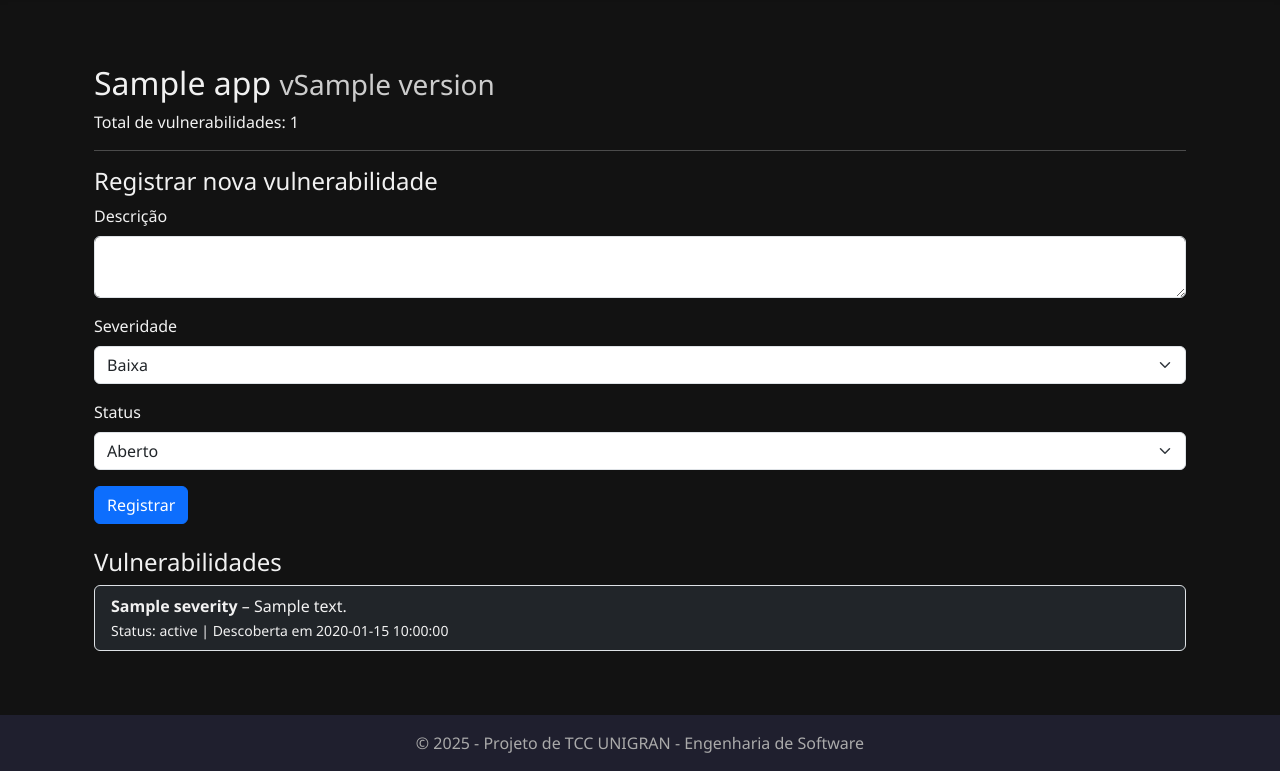
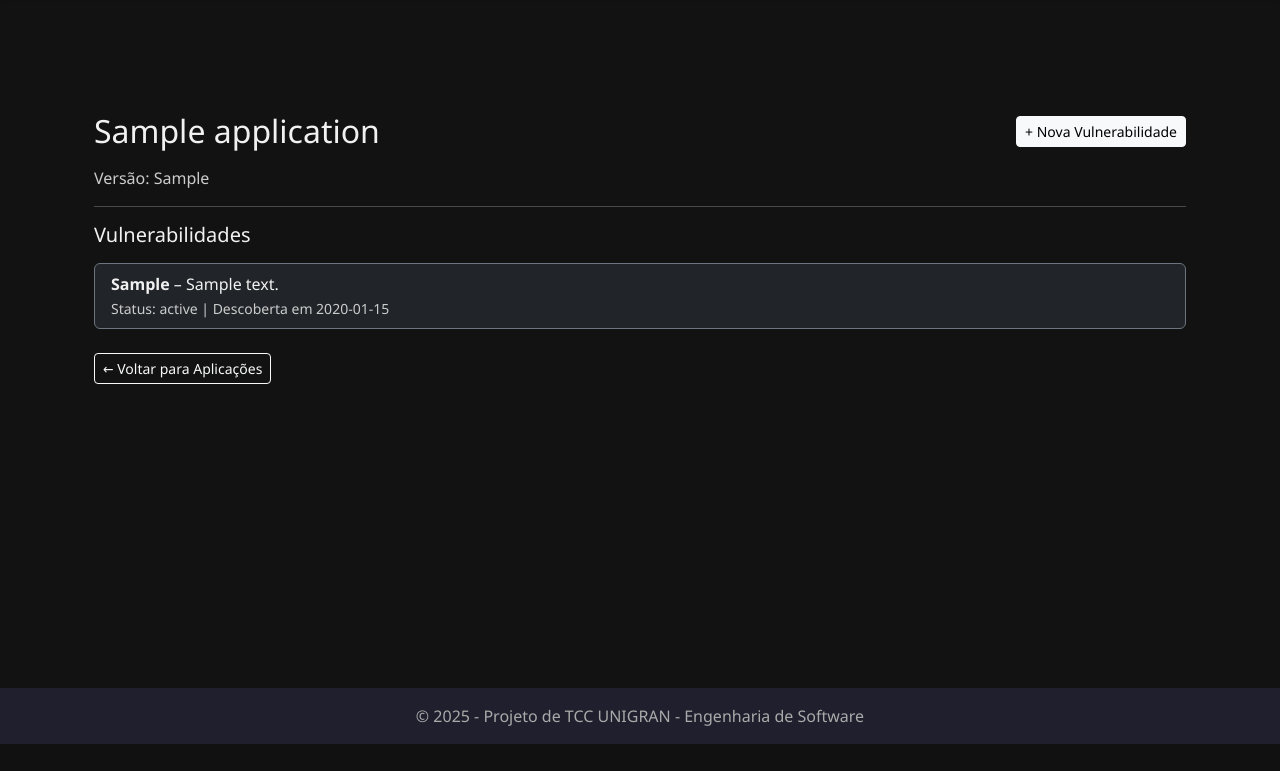
Before and after one commit to domssilva/unigran-tcc-app, a Flask app: template app/templates/app_detail.html in a window 1280 px wide. Shown: the part 56-827 px from the top of the page. After the commit the page ends 800 px from the top, so only its background shows below. Run offline with Flask 3, Linux system fonts and the light colour scheme; tables that the repository leaves empty hold one stand-in row (values such as "Sample post"); the template is opened without the code that fills it: values that come from a table or form of the project are taken from there, most other values are stand-ins (such as "Sample title", 1, 10 or a date in 2020).

Commit message:
feature: add app/appid page

```diff
--- a/app/templates/app_detail.html
+++ b/app/templates/app_detail.html
@@ -3,51 +3,34 @@
 {% block title %}{{ app.name }}{% endblock %}
 
 {% block content %}
-<div class="container">
-    <h2>{{ app.name }} <small class="text-muted">v{{ app.version }}</small></h2>
-    <p>Total de vulnerabilidades: {{ app.vulnerabilities_count }}</p>
+<div class="container mt-5">
+    <div class="d-flex justify-content-between align-items-center mb-3">
+        <h2 class="mb-0">{{ app.name }}</h2>
+        <a href="#" class="btn btn-light btn-sm">
+            + Nova Vulnerabilidade
+        </a>
+    </div>
+    <p class="text-muted">Versão: {{ app.version or 'N/A' }}</p>
 
-    <hr>
+    <hr class="bg-secondary">
 
-    <h4>Registrar nova vulnerabilidade</h4>
-    <form method="POST" class="mb-4">
-        <div class="mb-3">
-            <label for="description" class="form-label">Descrição</label>
-            <textarea class="form-control" name="description" required></textarea>
-        </div>
-        <div class="mb-3">
-            <label for="severity" class="form-label">Severidade</label>
-            <select class="form-select" name="severity" required>
-                <option value="baixa">Baixa</option>
-                <option value="média">Média</option>
-                <option value="alta">Alta</option>
-            </select>
-        </div>
-        <div class="mb-3">
-            <label for="status" class="form-label">Status</label>
-            <select class="form-select" name="status">
-                <option value="aberto">Aberto</option>
-                <option value="em análise">Em análise</option>
-                <option value="resolvido">Resolvido</option>
-            </select>
-        </div>
-        <button type="submit" class="btn btn-primary">Registrar</button>
-    </form>
+    <h5 class="mb-3">Vulnerabilidades</h5>
 
-    <h4>Vulnerabilidades</h4>
     {% if vulnerabilities %}
         <ul class="list-group">
         {% for v in vulnerabilities %}
-            <li class="list-group-item d-flex justify-content-between align-items-center bg-dark text-light">
-                <div>
-                    <strong>{{ v.severity|capitalize }}</strong> – {{ v.description }}
-                    <br><small>Status: {{ v.status }} | Descoberta em {{ v.date_discovered }}</small>
-                </div>
+            <li class="list-group-item bg-dark text-light border-secondary">
+                <strong>{{ v.severity|capitalize }}</strong> – {{ v.description }}<br>
+                <small class="text-muted">Status: {{ v.status }} | Descoberta em {{ v.date_discovered }}</small>
             </li>
         {% endfor %}
         </ul>
     {% else %}
-        <p>Sem vulnerabilidades registradas.</p>
+        <p class="text-muted">Nenhuma vulnerabilidade registrada para esta aplicação.</p>
     {% endif %}
+
+    <div class="mt-4">
+        <a href="{{ url_for('protected.apps') }}" class="btn btn-outline-light btn-sm">← Voltar para Aplicações</a>
+    </div>
 </div>
 {% endblock %}
--- a/app/templates/apps.html
+++ b/app/templates/apps.html
@@ -15,8 +15,10 @@
         <li class="list-group-item d-flex justify-content-between align-items-center bg-dark text-light">
             <div>
                 <strong>{{ app.name }}</strong> — v{{ app.version or 'N/A' }}
+                <br><small class="text-muted">{{ app.vulnerabilities_count }} vulnerabilidades</small>
             </div>
-                <span class="badge bg-info">{{ app.vulnerabilities_count }} vulnerabilidades</span>
+            <a href="{{ url_for('protected.app_detail', id=app.id) }}" class="btn btn-outline-light btn-sm">Ver
+                detalhes</a>
         </li>
         {% endfor %}
     </ul>
```
Also changed, not shown: app/migrations/versions/3dc72abdfba5_create_user_table.py (deleted, +0 -35 lines), app/routes/protected_routes.py (+8 -0 lines). Lines whose indentation alone changed are shown as unchanged.
